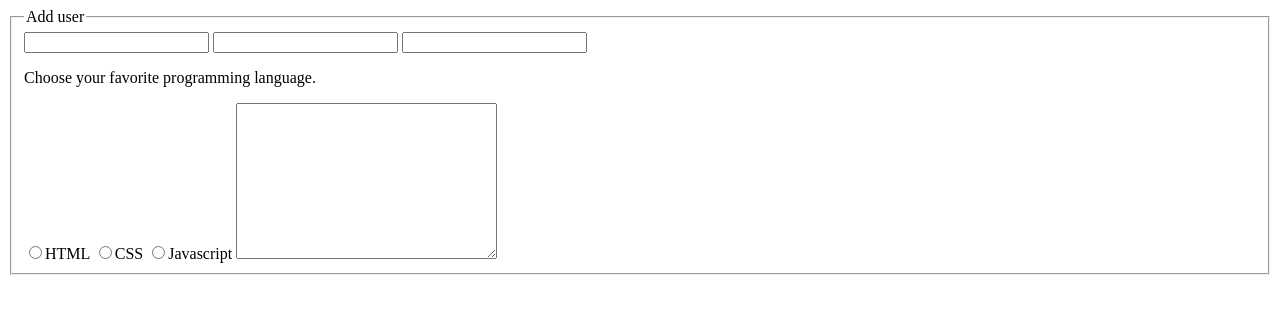
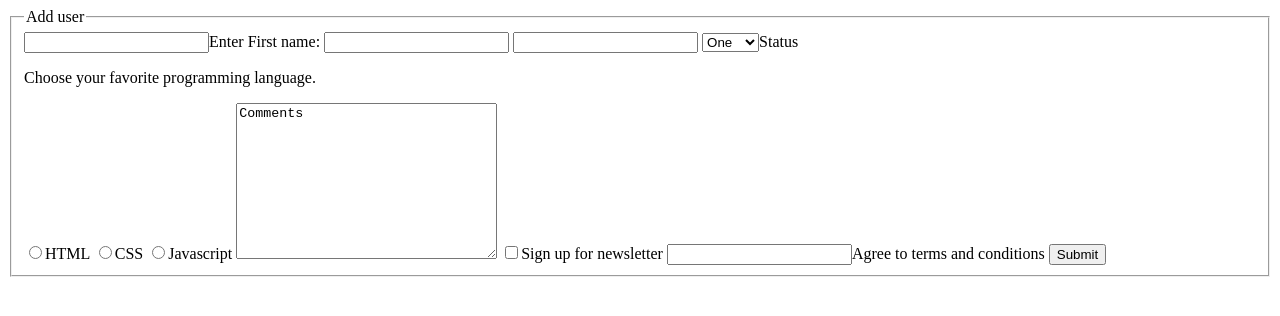
Before and after one commit to Gazerbeam2/html-form-site, a plain HTML site: page index.html in a window 1280 px wide. Drawn offline with Linux system fonts and the light colour scheme.

Commit message:
feat ="added more HTML Content"

```diff
--- a/index.html
+++ b/index.html
@@ -9,17 +9,26 @@
     <form action="" method="post">
     <fieldset>
         <legend>Add user</legend>
-        <input type="text">
+        <label for="firstname"><input id="firstname" type="text">Enter First name:</label>
         <input type="text">
         <input type="email">
+        <label for=""><select name="" id="">
+            <option value="Student">One</option>
+            <option value="Instructor">Two</option>
+            <option value="Guest">Three</option>
+        </select>Status</label>
 
         <p>Choose your favorite programming language.</p>
         <label for=""><input type="radio" >HTML</label>
         <label for=""><input type="radio">CSS</label>
         <label for=""><input type="radio">Javascript</label>
-        <textarea name="" id="" cols="30" rows="10"></textarea>
+        <label for=""><textarea name="" id="" cols="30" rows="10">Comments</textarea></label>
+        <label for=""><input type="checkbox">Sign up for newsletter</label>
+        <label for=""><input type="text">Agree to terms and conditions</label>
+        <label for=""><button type="submit">Submit</label>
 
-    </fieldset></form>
+    </fieldset>
+</form>
 
 
 </body>
```
